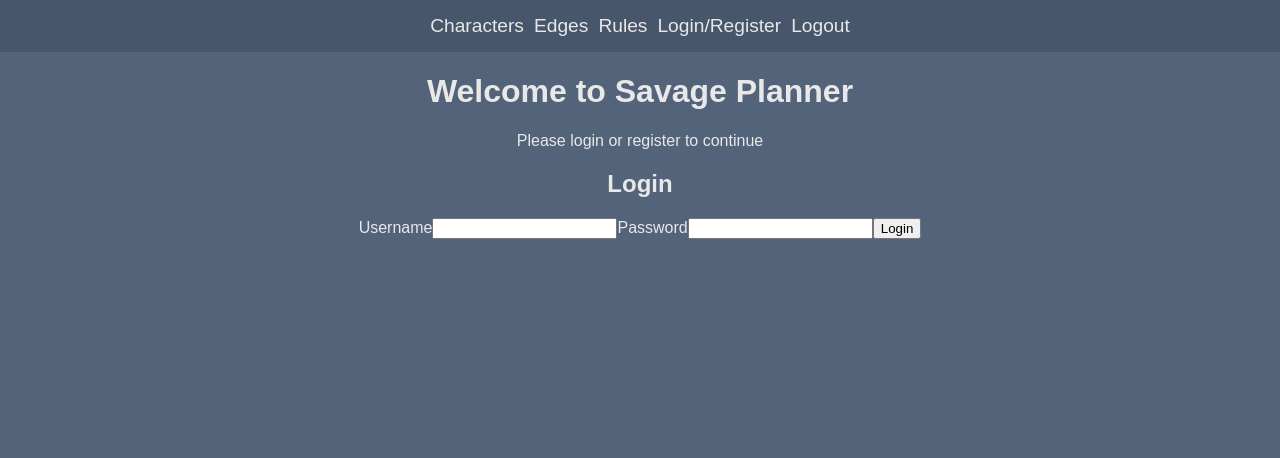
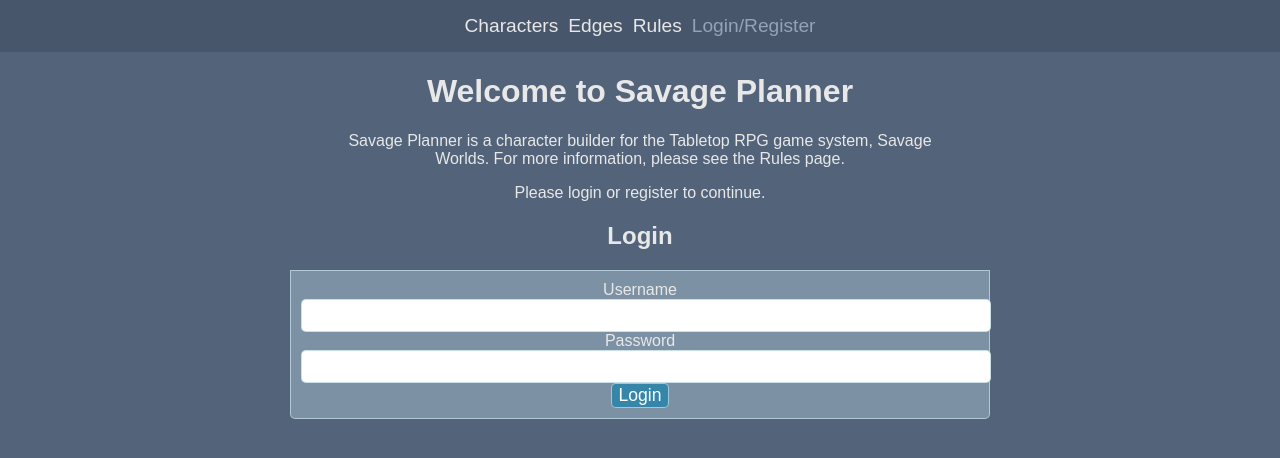
Before and after one commit to dghero/savage-planner-client, a React (Create React App) app in the folder savage-planner-client/: page /index in a window 1280 px wide. Shown: the top 458 px of the page. Built offline with nearby package versions, Linux system fonts and the light colour scheme; no server answers.

Commit message:
Stylings stylings stylings

```diff
--- a/savage-planner-client/src/App.css
+++ b/savage-planner-client/src/App.css
@@ -1,6 +1,7 @@
 body{
   background: #52637A;
 }
+
 
 .App {
   text-align: center;
--- a/savage-planner-client/src/App.js
+++ b/savage-planner-client/src/App.js
@@ -5,7 +5,7 @@ import { BrowserRouter as Router, Route, Redirect, Switch } from 'react-router-d
 import {refreshAuthToken, clearAuth, authSetWarning, logout, setAuthToken, getAuthTokenFromLocal} from './actions/auth';
 
 import Characters from './components/characters';
-import Landing from './components/landing';
+import LoginRegister from './components/login-register';
 import Edges from './components/edges';
 import Rules from './components/rules';
 import Logout from './components/logout';
@@ -59,7 +59,7 @@ class App extends Component {
           <Switch>
             <Route exact path="/" render={()=>(<Redirect to="/index"/>)} />
             {/* <Route exact path="/index" render={()=>(<Redirect to="/characters"/>)} /> */}
-            <Route exact path="/index" component={Landing}/>
+            <Route exact path="/index" component={LoginRegister}/>
             <Route path="/characters" component={Characters}/>
             <Route exact path="/edges" component={Edges}/>
             <Route exact path="/rules" component={Rules}/>
--- a/savage-planner-client/src/components/advance-list-item.js
+++ b/savage-planner-client/src/components/advance-list-item.js
@@ -137,14 +137,19 @@ export function AdvanceListItem(props){
 
   invalidRequirement = invalidRequirement.join(', ');
 
+  let isInvalid;
+  isInvalid = invalidRequirement.length > 0;
+
   return(
-    <li>
-      <div className="advance-field">
-        <span>XP:</span> <span>{currAdv.xp}</span>
+    <li className={`advance-item ${isInvalid? 'invalid-advance' : ''}`}>
+      <div className={`advance-field ${isInvalid? 'advance-field--invalid' : ''}`}>
+        <label>XP:</label> <span>{currAdv.xp}</span>
         <AdvanceFieldType currAdv={currAdv} />
         <AdvanceFieldVal currAdv={currAdv} />
       </div>
-      {invalidRequirement}
+      {isInvalid ?
+        <div className="advance-item--feedback">{invalidRequirement}</div>
+        : ''}
     </li>
   );
 }
--- a/savage-planner-client/src/components/advance-list.css
+++ b/savage-planner-client/src/components/advance-list.css
@@ -19,19 +19,32 @@
   padding: 10px;
 }
 
+.advance-item--feedback{
+  margin-top: 10px;
+}
+
 .advance-field{
-
   margin: 0;
   padding: 0;
   display: grid;
   grid-template-columns: 25% auto;
   grid-template-rows: repeat(auto-fill, auto);
-  grid-row-gap: 0;
+  grid-row-gap: .3em;
   grid-column-gap: .2em;
+}
+
+.advance-field label{
+  text-align: right;
 }
 
 .advance-list li{
   border: 1px solid black;
+  border-radius: 4px;
+  background: #62738A;
+}
+
+.advance-list li.invalid-advance{
+  border-color: darkred;
 }
 
 .advance-item--value{
--- a/savage-planner-client/src/components/character.css
+++ b/savage-planner-client/src/components/character.css
@@ -37,6 +37,7 @@
   border: 1px solid black;
   margin: auto;
   padding: 5px 20px;
+  background: #62738A;
   text-align: left;
 }
 
--- a/savage-planner-client/src/components/landing.js
+++ /dev/null
@@ -1,20 +0,0 @@
-import React from 'react';
-
-import Navigation from './navigation';
-import LoginForm from './login-form';
-
-export default function Landing(props){
-  return(
-    <div>
-      <Navigation currPage="landing"/>
-      <div className="landing">
-        <h1>Welcome to Savage Planner</h1>
-        <p>Please login or register to continue</p>
-
-        <h2>Login</h2>
-        <LoginForm />
-
-      </div>
-    </div>
-  );
-}
--- /dev/null
+++ b/savage-planner-client/src/components/login-form.css
@@ -0,0 +1,39 @@
+.login-form-container{
+  margin: auto;
+  width: auto;
+  display: inline-block;
+}
+
+.login {
+  background-color: rgba(191, 216, 227, .4);
+  border: 1px solid rgba(191, 216, 227, .8);
+  border-bottom-right-radius: 5px;
+  border-bottom-left-radius: 5px;
+  padding: 10px;
+  margin-bottom: 10px;
+}
+
+.login > div {
+  padding: 5px 0;
+}
+
+.login input[type="submit"] {
+  border: 1px solid rgba(191, 216, 227, .8);
+  border-radius: 5px;
+  color: #fff;
+  background-color: rgb(54, 134, 169);
+  font-size: 110%;
+}
+
+.login input[type="text"],
+.login input[type="password"] {
+  border: 1px solid rgba(191, 216, 227, .8);
+  padding: 5px;
+  border-radius: 5px;
+  font-size: 110%;
+  width: 100%;
+}
+
+.actions a {
+  font-size: 80%;
+}
--- a/savage-planner-client/src/components/login-form.js
+++ b/savage-planner-client/src/components/login-form.js
@@ -4,6 +4,8 @@ import {connect} from 'react-redux';
 // import Input from './input';
 import {login} from '../actions/auth';
 // import {required, nonEmpty} from '../validators';
+
+import './login-form.css';
 
 export class LoginForm extends React.Component {
   constructor(props){
@@ -29,8 +31,9 @@ export class LoginForm extends React.Component {
       );
     }
     return (
+      <div class="login-form-container">
         <form
-        className="login-form"
+          className="login"
           onSubmit={e =>{
             e.preventDefault();
             console.log('Submit!', this.state.username, this.state.password);
@@ -63,6 +66,7 @@ export class LoginForm extends React.Component {
           />
           <input type="submit" value="Login"/>
         </form>
+      </div>
     );
   }
 }
--- /dev/null
+++ b/savage-planner-client/src/components/login-register.css
@@ -0,0 +1,5 @@
+.landing p{
+  max-width: 600px;
+  margin-left: auto;
+  margin-right: auto;
+}
--- /dev/null
+++ b/savage-planner-client/src/components/login-register.js
@@ -0,0 +1,44 @@
+import React from 'react';
+import {connect} from 'react-redux';
+import {Redirect} from 'react-router-dom';
+
+import Navigation from './navigation';
+import LoginForm from './login-form';
+
+import './login-register.css';
+
+export function LoginRegister(props){
+  return(
+    <div>
+      <Navigation currPage="login"/>
+      {
+        props.loggedIn
+          ? <Redirect to="/characters" />
+          : ''
+      }
+      <main>
+        <div className="landing">
+          <h1>Welcome to Savage Planner</h1>
+          <p>Savage Planner is a character builder for the Tabletop RPG
+            game system, Savage Worlds. For more information, please see
+            the Rules page.
+          </p>
+          <p>Please login or register to continue.</p>
+
+          <h2>Login</h2>
+          <LoginForm />
+        </div>
+      </main>
+    </div>
+  );
+}
+
+const mapStateToProps = state => {
+  return {
+    // auth: state.auth,
+    // hasAuthToken: state.auth.authToken !== null,
+    loggedIn: state.auth.currentUser !== null
+  };
+};
+
+export default connect(mapStateToProps)(LoginRegister);
--- a/savage-planner-client/src/components/logout.js
+++ b/savage-planner-client/src/components/logout.js
@@ -18,14 +18,15 @@ export function Logout(props){
     <div>
       <Navigation currPage="logout"/>
       <div className="logout">
+      <h1>Logged Out</h1>
         <p>Logged out. Thank you for using Savage Planner!</p>
       </div>
 
-      <button onClick={e => {
+      {/* <button onClick={e => {
         console.log('AuthToken Click: ', loadAuthToken());
       }}>
         cLICK ME
-      </button>
+      </button> */}
     </div>
   );
 }
--- a/savage-planner-client/src/components/navigation.js
+++ b/savage-planner-client/src/components/navigation.js
@@ -1,7 +1,9 @@
 import React from 'react';
+import {connect} from 'react-redux';
+
 import './navigation.css';
 
-export default function Navigation(props){
+export  function Navigation(props){
   const page = props.currPage;
 
   return (
@@ -17,12 +19,17 @@ export default function Navigation(props){
           <li key="rules" className="menu-list-item">
             <a href="/rules" className={page==='rules' ? 'current-page' : null}>Rules</a>
           </li>
-          <li key="login" className="menu-list-item">
-            <a href="/index" className={page==='login' ? 'current-page' : null}>Login/Register</a>
-          </li>
-          <li key="logout" className="menu-list-item">
-            <a href="/logout" className={page==='logout' ? 'current-page' : null}>Logout</a>
-          </li>
+          {
+            props.loggedIn
+              ? <li key="logout" className="menu-list-item">
+                <a href="/logout" className={page==='logout' ? 'current-page' : null}>Logout</a>
+              </li>
+              : <li key="login" className="menu-list-item">
+                  <a href="/index" className={page==='login' ? 'current-page' : null}>Login/Register</a>
+                </li>
+          }
+
+
 
         </ul>
         {/* <ul>
@@ -32,3 +39,13 @@ export default function Navigation(props){
     </div>
   );
 }
+
+const mapStateToProps = state => {
+  return {
+    // auth: state.auth,
+    // hasAuthToken: state.auth.authToken !== null,
+    loggedIn: state.auth.currentUser !== null
+  };
+};
+
+export default connect(mapStateToProps)(Navigation);
```
Lines whose indentation alone changed are shown as unchanged.
